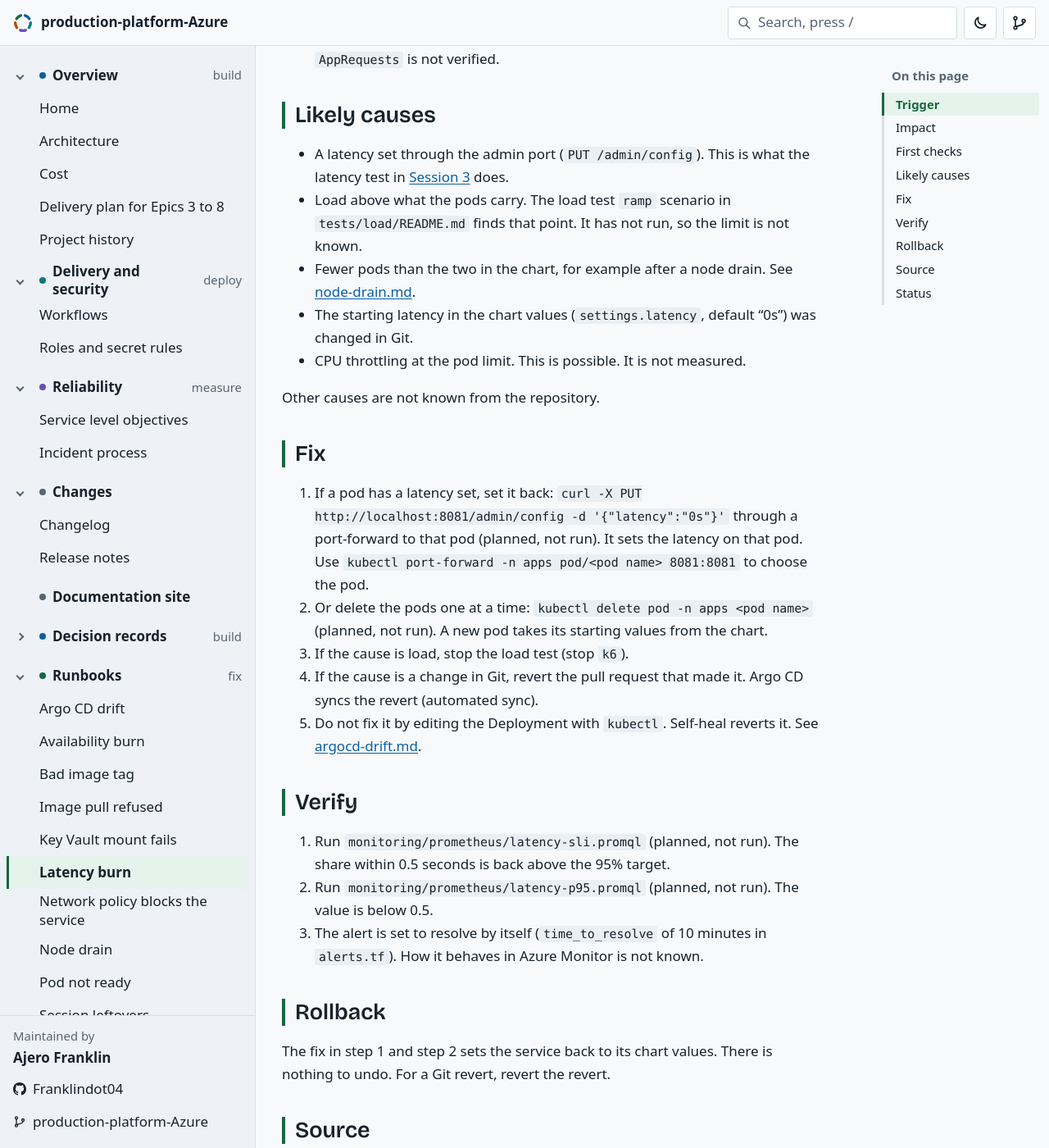
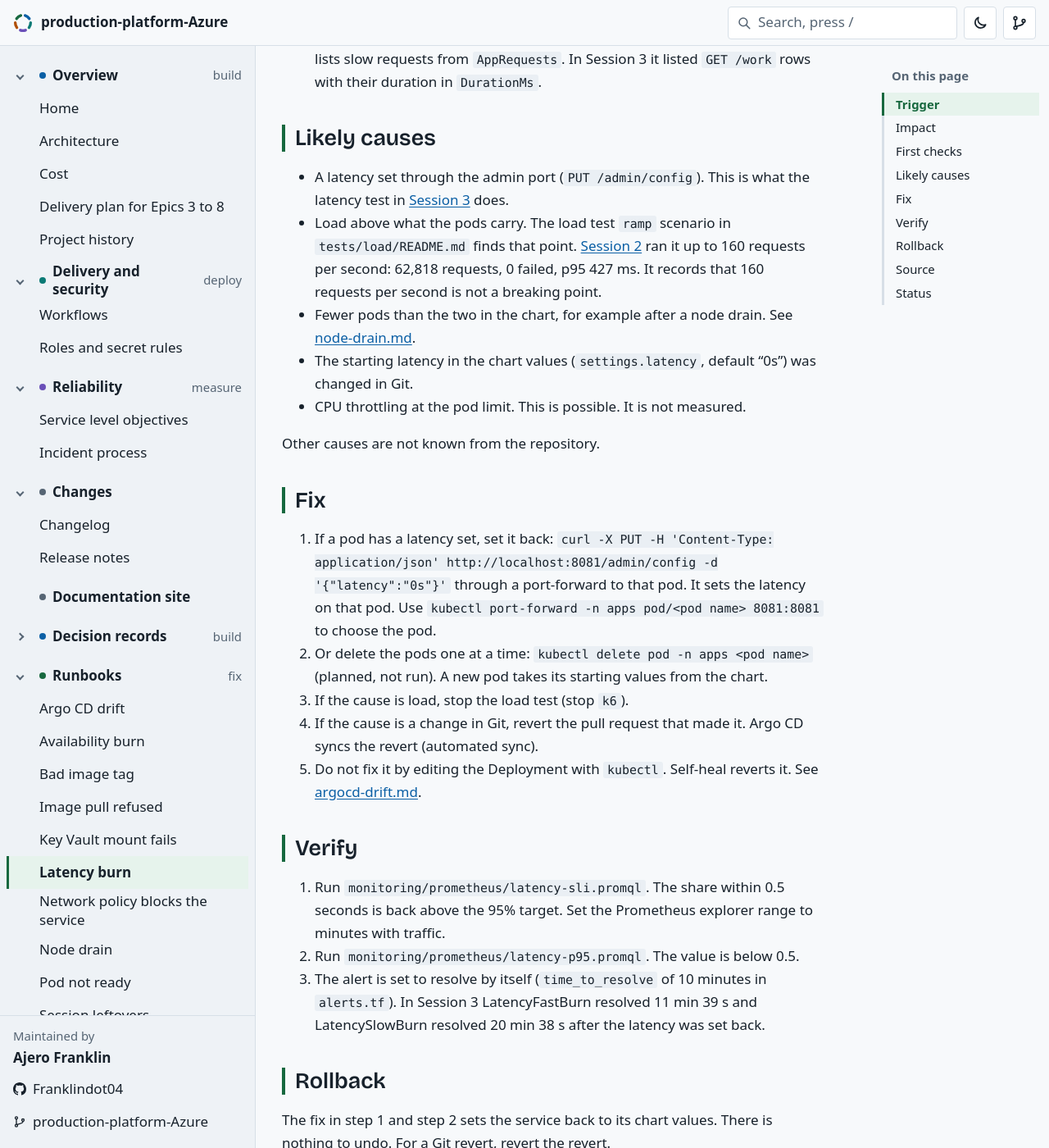
Before and after one commit to Franklindot04/production-platform-Azure, a Jekyll site: the page built from docs/runbooks/latency-burn.md, in a window 1280 px wide and 1400 px high, scrolled down 1456 px. Shown: the whole window at 82% size. Built offline with Jekyll 4.4.1, drawn with Linux system fonts in a browser that asks for light colours; some web fonts are replaced; our own code applies the rules of GitHub Pages for plain Markdown files; comment, search, counter and statistics services are not loaded; some of the changed text lies outside the part shown.

Commit message:
set the latency-burn runbook to exercised in session 3 (#41)

```diff
--- a/docs/runbooks/latency-burn.md
+++ b/docs/runbooks/latency-burn.md
@@ -11,7 +11,7 @@ One of two alerts in the rule group `pp-dev-slo-alerts` (`infrastructure/environ
 
 The two differ in how fast the 30 day error budget (0.05) is used. At the fast burn rate (14.4) it is used up in about two days. At the slow burn rate (6) it is used up in about five days. Fast burn is severity 1 and is the one to act on first. Slow burn is severity 2. The response to each level is given as actions, not times: see the [severity table](../incident-process.md).
 
-The alerts are applied. They have not been seen firing. Session 2 injected errors and no latency. The first test of this runbook is the latency test in [Session 3](../sessions/session-3.md).
+The alerts are applied. Both fired and resolved in [Session 3](../sessions/session-3-results.md) with latency injected on both pods. Session 2 injected errors and no latency.
 
 ## Impact
 
@@ -19,18 +19,18 @@ More than the allowed share of `/work` requests take longer than 0.5 seconds. If
 
 ## First checks
 
-1. Run `monitoring/prometheus/latency-sli.promql` in the Prometheus explorer of the Azure Monitor workspace `pp-dev-amw` (planned, not run). It shows the share of requests within 0.5 seconds.
-2. Run `monitoring/prometheus/latency-p95.promql` the same way (planned, not run). It shows the 95th percentile of `/work`.
-3. Run `monitoring/prometheus/request-rate.promql` (planned, not run). It shows the rate by route. A high rate points to load. No `/work` requests means the alerts have no data.
+1. Run `monitoring/prometheus/latency-sli.promql` in the Prometheus explorer of the Azure Monitor workspace `pp-dev-amw`. It shows the share of requests within 0.5 seconds. Set the Prometheus explorer range to minutes with traffic.
+2. Run `monitoring/prometheus/latency-p95.promql` the same way. It shows the 95th percentile of `/work`.
+3. Run `monitoring/prometheus/request-rate.promql`. It shows the rate by route. A high rate points to load. No `/work` requests means the alerts have no data.
 4. `kubectl get pods -n apps -l app.kubernetes.io/name=sample-service -o wide` (planned, not run). It shows how many pods serve and where.
 5. `kubectl top pods -n apps` (planned, not run). It shows CPU and memory use per pod. The pod CPU limit is 200m in the chart values. Whether it is reached is not known.
 6. `kubectl port-forward -n apps deploy/sample-service 8081:8081`, then in a second terminal `curl http://localhost:8081/admin/config` (planned, not run). It shows the latency set on that one pod. Repeat for each pod, because a setting applies to one pod only.
-7. Run `monitoring/logs/slow-requests.kql` in the Logs view of `pp-dev-law` (planned, not run). It lists slow requests. The mapping from spans to `AppRequests` is not verified.
+7. Run `monitoring/logs/slow-requests.kql` in the Logs view of `pp-dev-law`. It lists slow requests from `AppRequests`. In Session 3 it listed `GET /work` rows with their duration in `DurationMs`.
 
 ## Likely causes
 
 - A latency set through the admin port (`PUT /admin/config`). This is what the latency test in [Session 3](../sessions/session-3.md) does.
-- Load above what the pods carry. The load test `ramp` scenario in `tests/load/README.md` finds that point. It has not run, so the limit is not known.
+- Load above what the pods carry. The load test `ramp` scenario in `tests/load/README.md` finds that point. [Session 2](../sessions/session-2-results.md) ran it up to 160 requests per second: 62,818 requests, 0 failed, p95 427 ms. It records that 160 requests per second is not a breaking point.
 - Fewer pods than the two in the chart, for example after a node drain. See [node-drain.md](node-drain.md).
 - The starting latency in the chart values (`settings.latency`, default "0s") was changed in Git.
 - CPU throttling at the pod limit. This is possible. It is not measured.
@@ -39,7 +39,7 @@ Other causes are not known from the repository.
 
 ## Fix
 
-1. If a pod has a latency set, set it back: `curl -X PUT http://localhost:8081/admin/config -d '{"latency":"0s"}'` through a port-forward to that pod (planned, not run). It sets the latency on that pod. Use `kubectl port-forward -n apps pod/<pod name> 8081:8081` to choose the pod.
+1. If a pod has a latency set, set it back: `curl -X PUT -H 'Content-Type: application/json' http://localhost:8081/admin/config -d '{"latency":"0s"}'` through a port-forward to that pod. It sets the latency on that pod. Use `kubectl port-forward -n apps pod/<pod name> 8081:8081` to choose the pod.
 2. Or delete the pods one at a time: `kubectl delete pod -n apps <pod name>` (planned, not run). A new pod takes its starting values from the chart.
 3. If the cause is load, stop the load test (stop `k6`).
 4. If the cause is a change in Git, revert the pull request that made it. Argo CD syncs the revert (automated sync).
@@ -47,9 +47,9 @@ Other causes are not known from the repository.
 
 ## Verify
 
-1. Run `monitoring/prometheus/latency-sli.promql` (planned, not run). The share within 0.5 seconds is back above the 95% target.
-2. Run `monitoring/prometheus/latency-p95.promql` (planned, not run). The value is below 0.5.
-3. The alert is set to resolve by itself (`time_to_resolve` of 10 minutes in `alerts.tf`). How it behaves in Azure Monitor is not known.
+1. Run `monitoring/prometheus/latency-sli.promql`. The share within 0.5 seconds is back above the 95% target. Set the Prometheus explorer range to minutes with traffic.
+2. Run `monitoring/prometheus/latency-p95.promql`. The value is below 0.5.
+3. The alert is set to resolve by itself (`time_to_resolve` of 10 minutes in `alerts.tf`). In Session 3 LatencyFastBurn resolved 11 min 39 s and LatencySlowBurn resolved 20 min 38 s after the latency was set back.
 
 ## Rollback
 
@@ -61,4 +61,4 @@ The alerts LatencyFastBurn and LatencySlowBurn, ADR 0028, `docs/slos.md`, and th
 
 ## Status
 
-not exercised
+exercised in Session 3. Both alerts fired and resolved with injected latency
```
